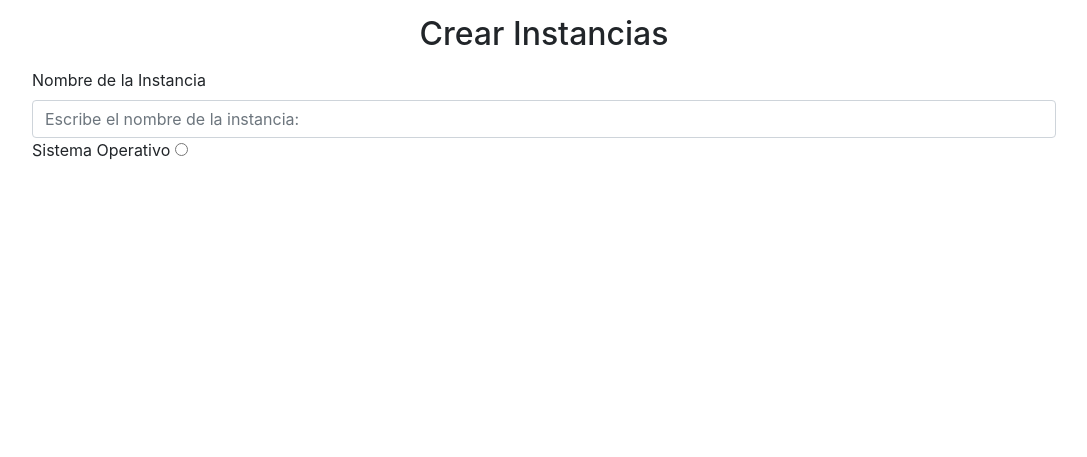
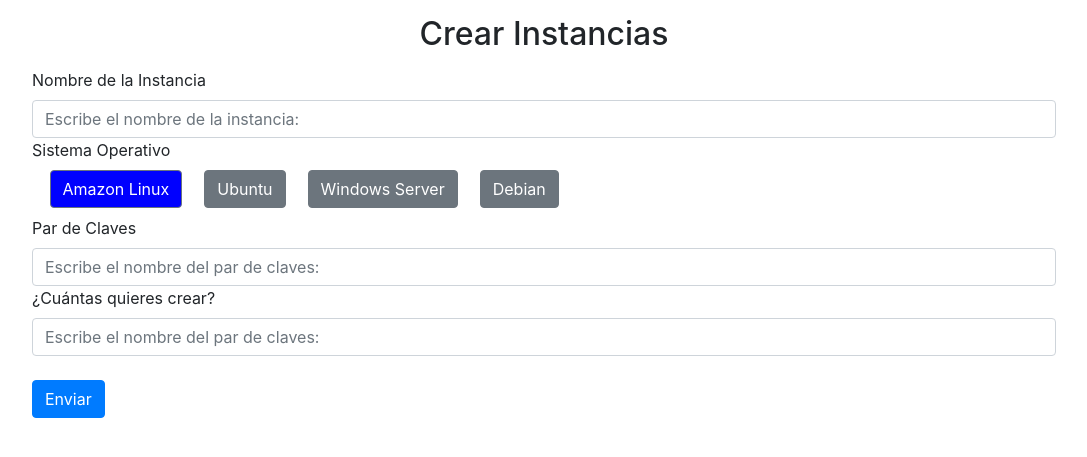
Before and after one commit to jromeroa17/awsflask, a Flask app: page /createInstance in a window 1280 px wide. Shown: the part 56-513 px from the top of the page, without its empty margins (96-1183 px from the left). Run offline with Flask 3, Linux system fonts and the light colour scheme; some libraries are stand-ins or nearby versions.

Commit message:
Creado formulario para el botox3

```diff
--- a/website/templates/createInstance.html
+++ b/website/templates/createInstance.html
@@ -2,6 +2,18 @@
 
 {% block title %}
     <title>ec2</title>
+    <style>
+        input[type="radio"] {
+            visibility:hidden;
+
+        }
+        label {
+            cursor:pointer;
+        }
+        input:checked + label {
+            background-color:blue;
+        }
+    </style>
 {% endblock %}
 
 {% block content %}
@@ -9,12 +21,41 @@
     <form method="POST" class="form-group" style="width: 80%; margin: auto;">
         <label for="instanceName">Nombre de la Instancia</label>
          <input type="text" class="form-control" id="instanceName" name="instanceName"
-                placeholder="Escribe el nombre de la instancia:"
-         >
+                placeholder="Escribe el nombre de la instancia:">
         <label>Sistema Operativo</label>
-        <input type="radio" name="OS" class="">
+        <br>
+        <input type="radio" class="btn-check" name="so" id="option1"
+               autocomplete="off" checked value="AmazonLinux"
+        >
+        <label class="btn btn-secondary" for="option1">Amazon Linux</label>
+
+        <input type="radio" class="btn-check" name="so" id="option2"
+               autocomplete="off" value="Ubuntu"
+        >
+        <label class="btn btn-secondary" for="option2">Ubuntu</label>
+
+        <input type="radio" class="btn-check" name="so" id="option3"
+               autocomplete="off" value="WinServer"
+        >
+        <label class="btn btn-secondary" for="option3">Windows Server</label>
+        <input type="radio" class="btn-check" name="so" id="option4"
+               autocomplete="off" value="Debian"
+        >
+        <label class="btn btn-secondary" for="option4">Debian</label>
+        <br>
+
+        <label for="keypair">Par de Claves</label>
+        <input type="text" class="form-control" id="keypair" name="keypair"
+                placeholder="Escribe el nombre del par de claves:">
+
+        <label for="instnum">¿Cuántas quieres crear?</label>
+        <input type="number" class="form-control" id="instnum" name="instnum"
+                placeholder="Escribe el nombre del par de claves:" min="1" max="10">
 
 
+
+        <br>
+        <button type="submit" class="btn btn-primary">Enviar</button>
 
 
     </form>
--- a/website/views.py
+++ b/website/views.py
@@ -1,4 +1,4 @@
-from flask import Blueprint
+from flask import Blueprint, request, flash
 from flask import render_template
 
 views = Blueprint('views', __name__)
@@ -9,4 +9,12 @@ def home():
 
 @views.route('/createInstance', methods=['GET','POST'])
 def create_instance():
+    if request.method == "POST":
+        name = request.form.get('instanceName')
+        opsys = request.form.get('so')
+        keypair = request.form.get('keypair')
+        instnum = request.form.get('instnum')
+
+        flash(f'{name}: {opsys} la clave es {keypair} y hay que crear {instnum}')
+
     return render_template('createInstance.html')
```
